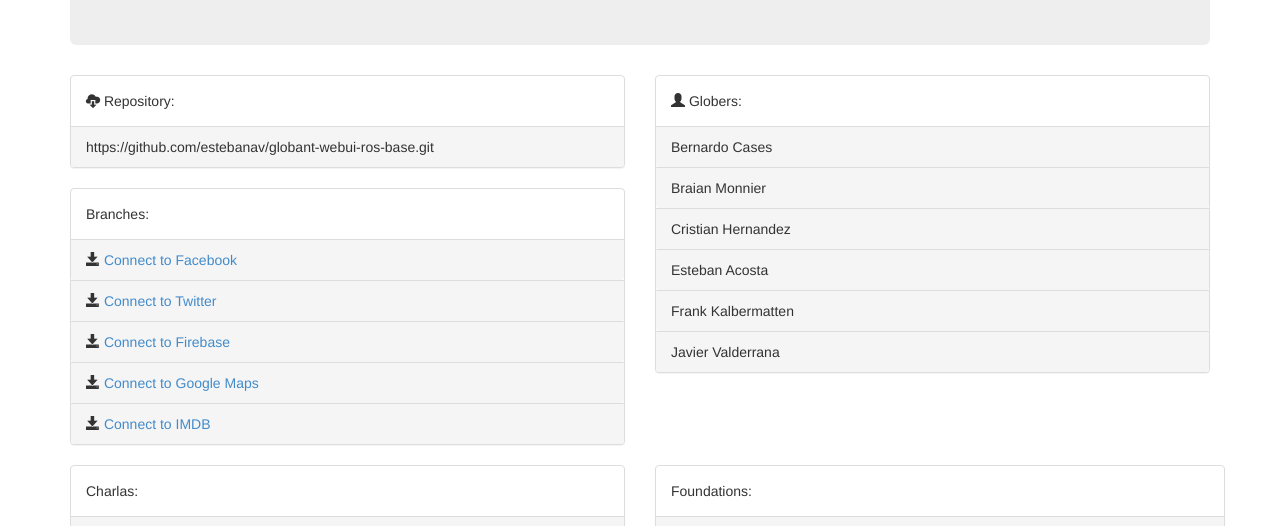
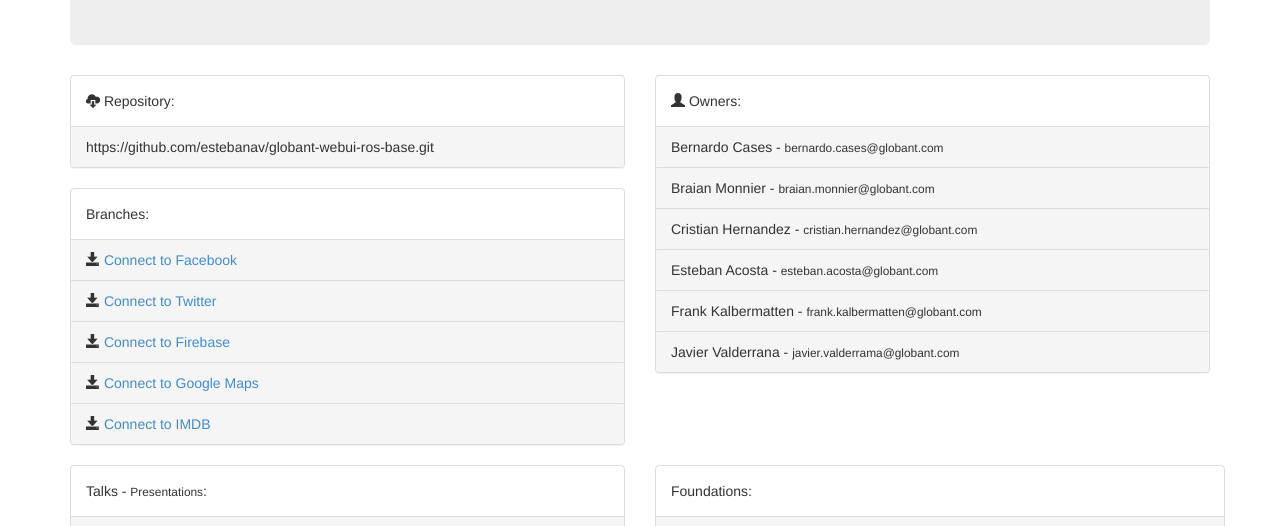
Before and after one commit to estebanav/globant-webui-ros-base, a website: page index.html in a window 1280 px wide. Shown: the part 267-793 px from the top of the page. Drawn offline with Linux system fonts and the light colour scheme.

Commit message:
init commit

```diff
--- a/index.html
+++ b/index.html
@@ -106,25 +106,25 @@
         <div class="col-md-6">
             <div class="panel panel-default">
                 <div class="panel-body">
-                    <span class="glyphicon glyphicon-user"> </span> Globers:
+                    <span class="glyphicon glyphicon-user"> </span> Owners:
                 </div>
                 <div class="panel-footer">
-                    Bernardo Cases
+                    Bernardo Cases - <small>bernardo.cases@globant.com</small>
                 </div>
                 <div class="panel-footer">
-                    Braian Monnier
+                    Braian Monnier - <small>braian.monnier@globant.com</small>
                 </div>
                 <div class="panel-footer">
-                    Cristian Hernandez
+                    Cristian Hernandez - <small>cristian.hernandez@globant.com</small>
                 </div>
                 <div class="panel-footer">
-                    Esteban Acosta
+                    Esteban Acosta - <small>esteban.acosta@globant.com</small>
                 </div>
                 <div class="panel-footer">
-                    Frank Kalbermatten
+                    Frank Kalbermatten - <small>frank.kalbermatten@globant.com</small>
                 </div>
                 <div class="panel-footer">
-                    Javier Valderrana
+                    Javier Valderrana - <small>javier.valderrama@globant.com</small>
                 </div>
             </div>
         </div>
@@ -134,7 +134,7 @@
         <div class="col-md-6">
             <div class="panel panel-default">
                 <div class="panel-body">
-                    Charlas:
+                    Talks - <small>Presentations</small>:
                 </div>
                 <div class="panel-footer">
                     <span class="glyphicon glyphicon-save"> </span>
```
